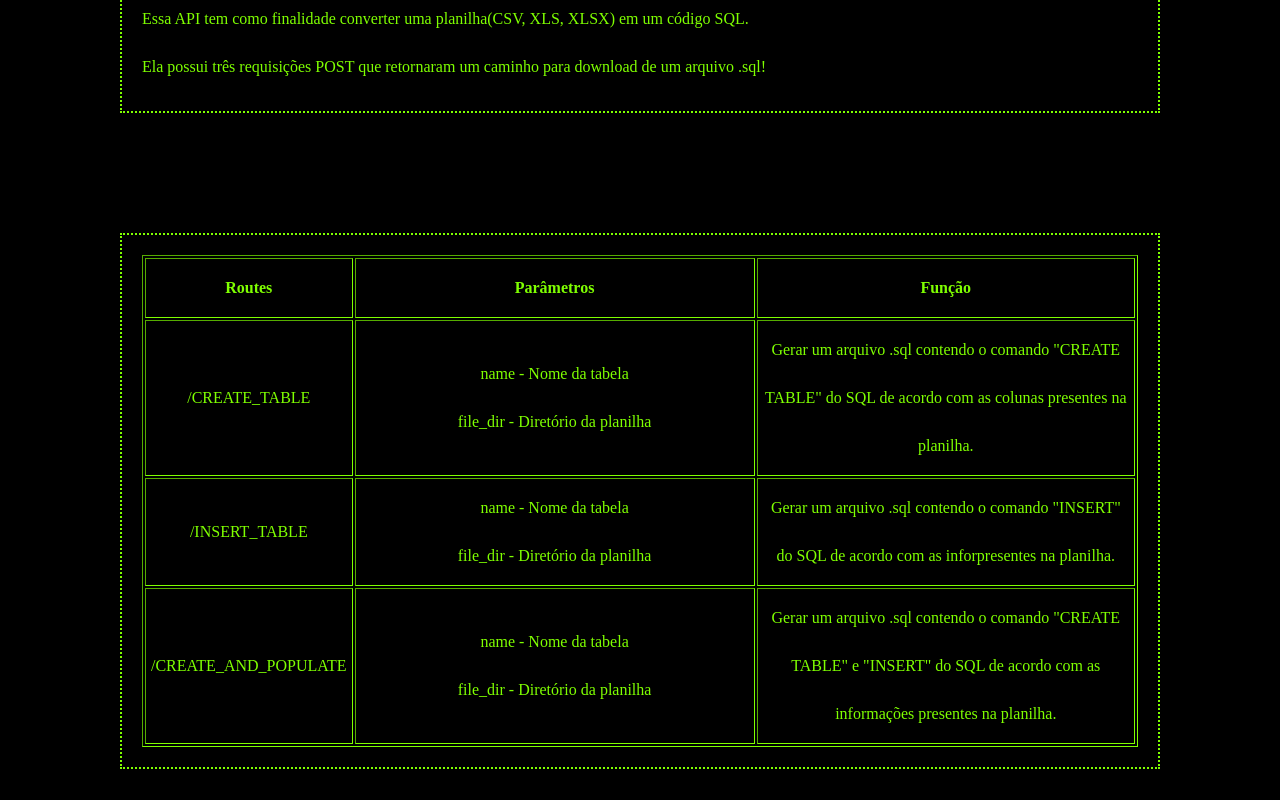
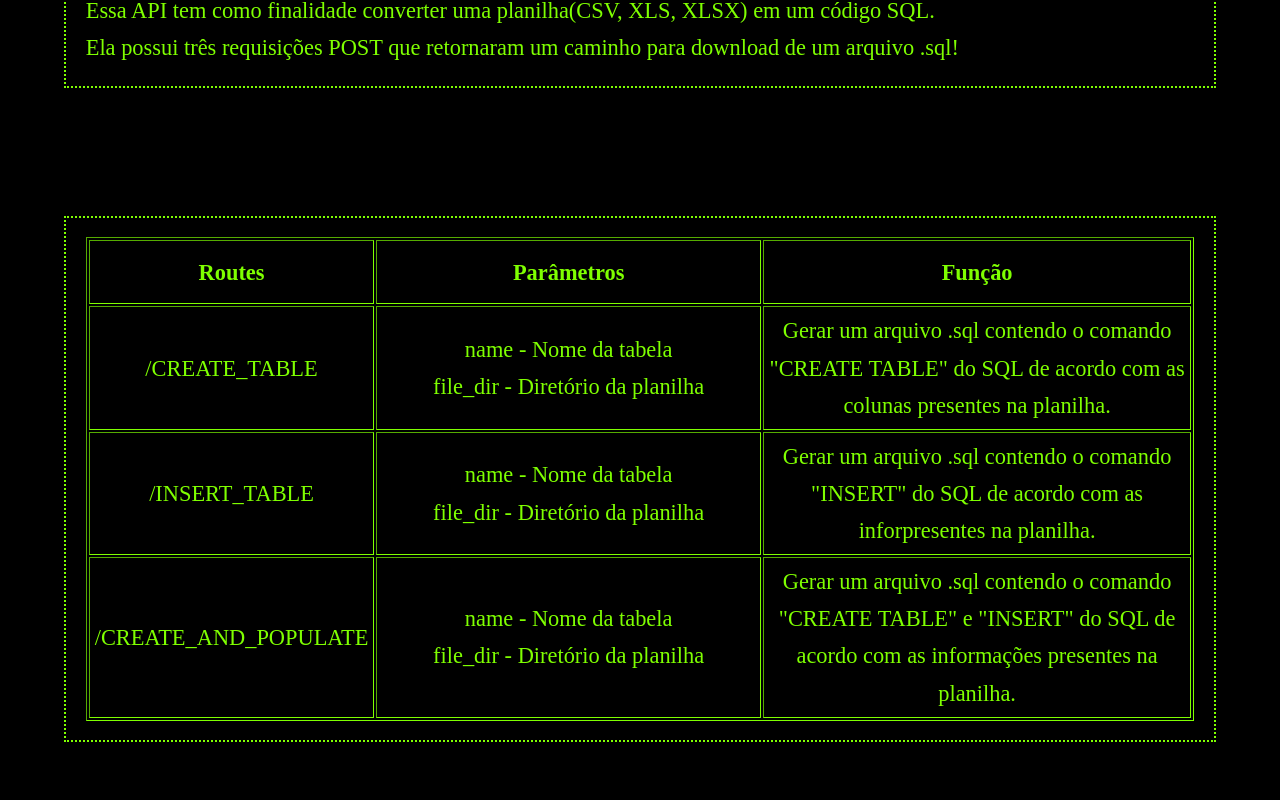
Before and after one commit to fawkesnypo/convert_toSQLTable, a plain HTML site: page index.html in a window 1280 px wide. Shown: the part 195-995 px from the top of the page. Drawn offline with Linux system fonts and the light colour scheme.

Commit message:
Alterado style para que se adapte a dispositivos móveis

```diff
--- a/index.html
+++ b/index.html
@@ -22,22 +22,27 @@
 
         h1{
             color: chartreuse;
+            font-size: 3vw;
         }
 
         p{
             color: chartreuse;
+            font-size: 1.75vw;
         }
 
         div{
-            margin: 15vh 15vh 5vh 15vh;
+            margin: 10% 5% 5% 5%;
             border: 2px dotted chartreuse;
             display: flex;
             flex-direction: column;
-            padding: 20px;
-            line-height: 6vh;
+            padding: 1.54vw;
+            line-height: 2.9vw;
         }
+
         table, th, td {
             border: 1px inset chartreuse;
+            font-size: 1.75vw;
+            height: 5vw;
         }
 
         th{
@@ -45,7 +50,10 @@
             color:chartreuse;
             padding: 5px;
         }
-        th.second-child { width: 50vh  }
+
+        th.second-child{
+            width: 35%;
+        }
 
         td{
             color: chartreuse;
@@ -112,7 +120,6 @@
             </tbody>
         </table>
     </div>
-    <h2>Teste</h3>
 
 </body>
 
```
